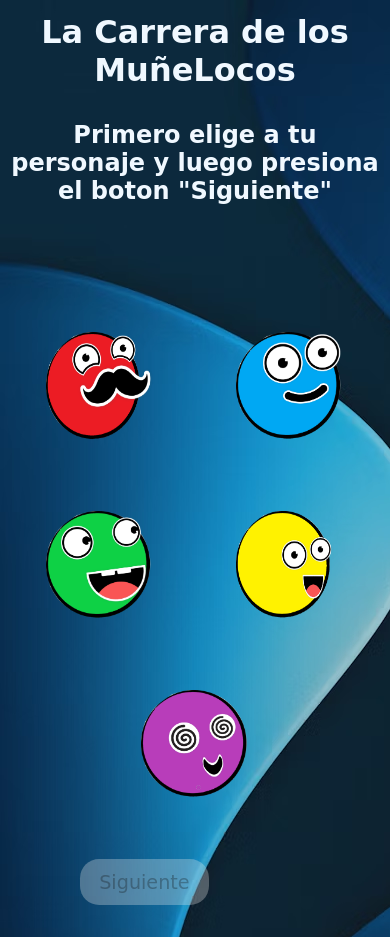
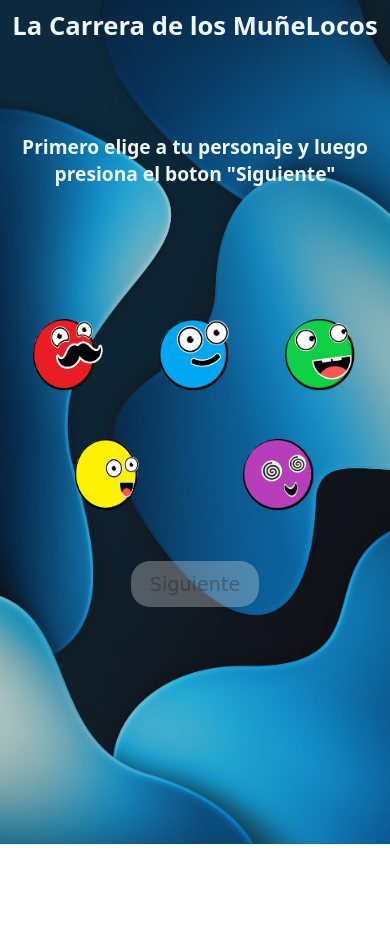
Before and after one commit to SebaRomeroX/carrera-munelocos, a plain HTML site: page index.html in a window 390 px wide. Both pictures are taken after a click on the button "Siguiente". After the commit the page ends 844 px from the top, so only its background shows below. Drawn offline with Linux system fonts and the light colour scheme.

Commit message:
mobile optimization

```diff
--- a/carrera.js
+++ b/carrera.js
@@ -372,7 +372,7 @@ function contar() {
     }
 
     //MOSTRAR NIVEL
-    let spanNivel=document.getElementById('nivel')
+    let spanNivel=document.getElementById('mensajeNivel')
     spanNivel.innerHTML=`Nivel°  ${nivel}`;
 }
 
@@ -401,8 +401,14 @@ function iniciarCarrera() {
 document.addEventListener('keyup',correr);
 
 //BOTONES EN PANTALLA (MOBILE)
-botonIzquierda.addEventListener('click',darPasoIzquierdo);
-botonDerecha.addEventListener('click',darPasoDerecho);
+botonIzquierda.addEventListener('touchstart', (e) => {
+    e.preventDefault();
+    darPasoIzquierdo()
+});
+botonDerecha.addEventListener('touchstart', (e) => {
+    e.preventDefault();
+    darPasoDerecho()
+});
 
 //TECLADO
 function correr(tecla) {
--- a/index.html
+++ b/index.html
@@ -15,13 +15,12 @@
     <title>Carrera de Muñelocos</title>
 </head>
 <body>
-    <h1>La Carrera de los MuñeLocos</h1>
+    <h1 class="titulo">La Carrera de los MuñeLocos</h1>
 
     <!--  MENSAJES  -->
-    <section id="intro" class="intro">
+    <section id="intro" class="mensajes">
 
-        <h2 id="mensajeNivel" class="mensaje-nivel"><span id="nivel"> </span></h2>
-        <h2 id="mensaje"><span id="spanMensaje"></span></h2>
+        <h2 id="mensaje"><span id="mensajeNivel"></span><span id="spanMensaje"></h2>
         <input class="boton" type="button" value="Siguiente" id="botonSiguiente">
 
         <input class="boton" type="button" id="botonInicio" value="Comenzar">
@@ -52,8 +51,8 @@
 
     <!-- BOTONES PARA JUGAR EN MOBILE -->
     <section id="botones" class="botones-correr">
-        <input class="boton btn-correr" type="button" id="botonIzquierda" value="IZQUIERDA">
-        <input class="boton btn-correr" type="button" id="botonDerecha" value="DERECHA">
+        <input class="boton btn-correr" type="button" id="botonIzquierda" value="◀">
+        <input class="boton btn-correr" type="button" id="botonDerecha" value="▶">
     </section>
 
     <script src="carrera.js"></script>
--- a/styles.css
+++ b/styles.css
@@ -1,10 +1,4 @@
     /* ---------------------------------------------------------  GENERAL    */
-
-:root{
-    --marca:rgb(0, 119, 255);
-
-}
-
 *{
     margin: 0;
     padding: 0;
@@ -12,20 +6,27 @@
 }
 
 body {
-    font-family: cursive;
-    background-image: url('imagenes/bg-blue.avif');
+    font-family: system-ui;
+
+    background: url('imagenes/bg-blue.avif');
+    background-size: cover;
+
     display: flex;
     flex-direction: column;
-
+    align-items: center;
 
     color: aliceblue;
 
     opacity: 0;
     animation: carga 1s .6s forwards;
+
+    height: 98vh;
+    width: 98vw;
+    margin: 1vh 1vw;
 }
 
-@keyframes carga{   /*  Animcion carga inicial    */
-    to{
+@keyframes carga {   /*  Animcion carga inicial    */
+    to {
         opacity: 1;
     }
 }
@@ -37,13 +38,14 @@ div{
     display: flex;
 }
 
-h1{
+.titulo{
     text-align: center;
+    font-size: 1.6em;
 
     border-radius: 0.4em;
-    padding: 0.4em 0 1em 0;
-    margin:auto;
-    width: 96%;
+
+
+    height: 8vh;
 }
 
 .boton{
@@ -68,26 +70,30 @@ h1{
     /* ---------------------------------------------  INICIO MENSAJES    */
 
 
-.intro{
+.mensajes{
     display: flex;
     flex-direction: column;
     align-items: center;
     text-align: center;
 
-    margin: auto;
-    padding-bottom: 0.4em;
+    font-size: .8em;
+
     width: 96%;
+    height: 26vh;
     border-radius: 1em;
-
-    height: 20vh;
 }
 
-.intro .boton{
-    margin-top: 1.2em;
+#mensaje {
+    height: 20vh;
+    display: flex;
+    flex-direction: column;
+    align-items: center;
+    justify-content: space-evenly;
 }
 
 .section-seleccion{
     flex-direction: column;
+    align-items: center;
 }
 
 label img:hover {
@@ -98,7 +104,7 @@ label img:hover {
 }
 
 input:checked + label {
-    scale: 1.4;
+    scale: 1.1;
     transition: all .1s;
 
     animation: cabecear 3s infinite;
@@ -121,13 +127,9 @@ input:checked + label {
 }
 
 .icono{
-    height: 120px;
-    width: 120px;
-    border-radius: 50%;
+    height: 80px;
+    width: 80px;
     margin: 20px;
-    padding: 0.6em;
-
-
 }
 
 .icono img {
@@ -158,13 +160,16 @@ canvas{
 }
 
 .botones-correr{
+    width: 100%;
     display: flex;
-    justify-content: center;
+    justify-content: space-evenly;
 }
 
 .btn-correr{
     user-select: none;
-    border: 2px solid black;
+    padding: 1em 1.6em;
+
+    touch-action: manipulation;
 }
 
 
@@ -179,7 +184,7 @@ canvas{
 }
 
 @media all and (min-width:768px)    {
-    h1{
+    .titulo{
         width: 80%;
     }
     .botones-correr{
@@ -187,7 +192,7 @@ canvas{
         width: 90%;
         margin: auto;
     }
-    .intro{
+    .mensajes{
         text-align: start;
         min-height: 16vh;
         padding: 0.4em 1em;
@@ -196,7 +201,7 @@ canvas{
 }
 
 @media all and (min-width:1024px)    {
-    h1{
+    .titulo{
         width: 60%;
 
     }
```
Also changed, not shown: 1 other file.
